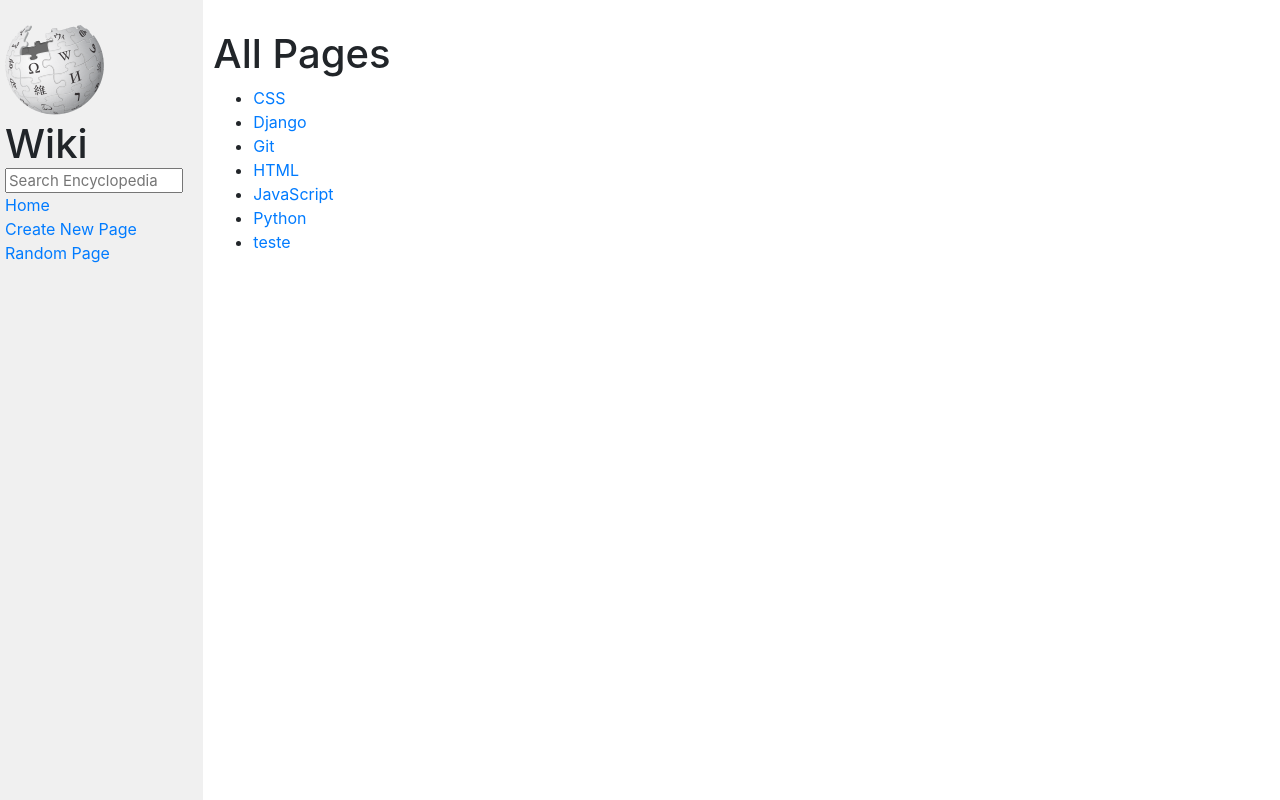
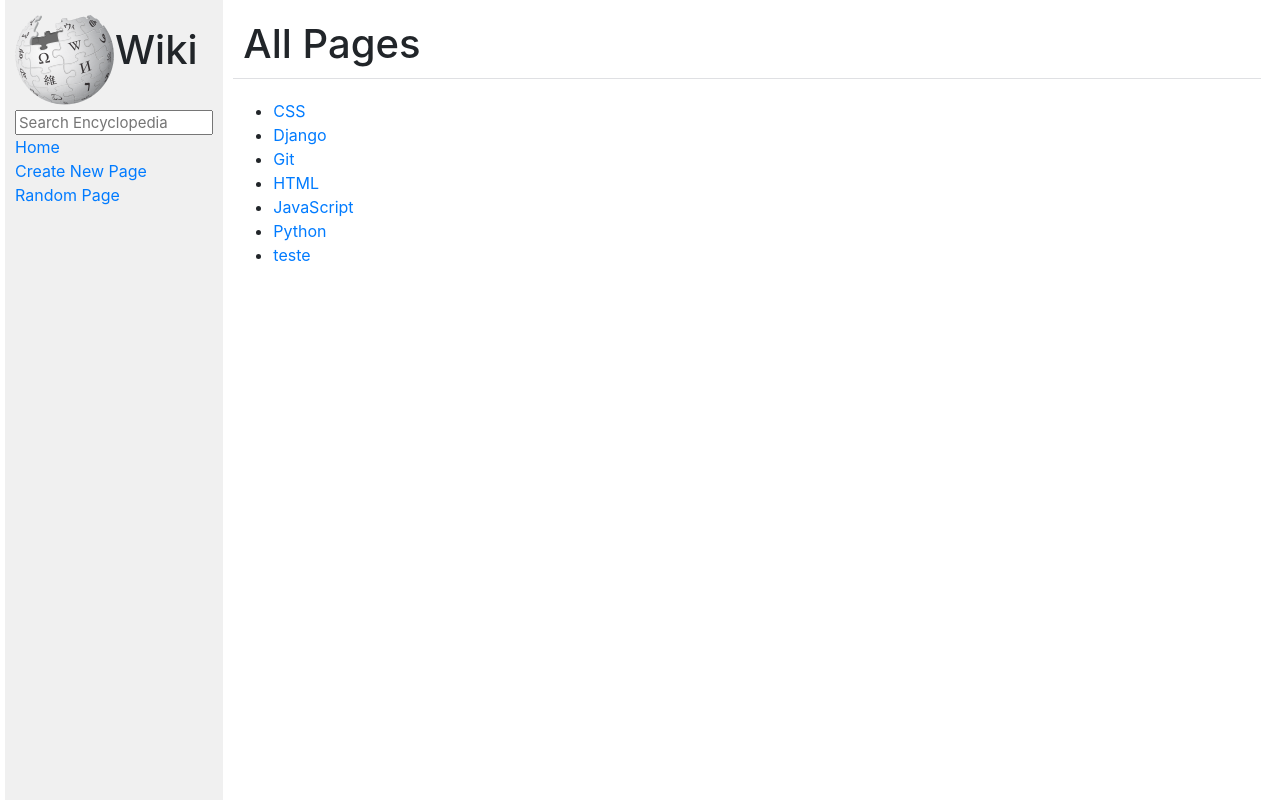
Before and after one commit to Oliveira-Renato/me50, a Django app: page / in a window 1280 px wide. Run offline with Django 3.2, Linux system fonts and the light colour scheme; some libraries are stand-ins or nearby versions.

Commit message:
Project finished!!!

```diff
--- a/wiki/encyclopedia/static/encyclopedia/styles.css
+++ b/wiki/encyclopedia/static/encyclopedia/styles.css
@@ -8,7 +8,9 @@
 
 h1 {
     margin-top: 0px;
-    padding-top: 20px;
+    padding: 10px;
+    border-bottom: 1px solid #7f808f3f;
+    margin-bottom: 20px;
 }
 
 textarea {
@@ -30,7 +32,8 @@
 .sidebar {
     background-color: #f0f0f0;
     height: 100vh;
-    padding: 20px;
+    padding: 10px;
+    margin-left:20px !important;
 }
 
 .sidebar h2 {
--- a/wiki/encyclopedia/templates/encyclopedia/edit.html
+++ b/wiki/encyclopedia/templates/encyclopedia/edit.html
@@ -14,7 +14,7 @@
             <input class="form-control" type="text" name="title" value={{title}}>
         </div>
         <div class="input-group" >
-            <textarea  class="form-control" name="content" id="content-text" cols="30" rows="10" placeholder="#title&#10&#10body...">{{ content }}</textarea>
+            <textarea  class="form-control" name="content" id="content-text" cols="30" rows="10" placeholder="#title&#10&#10body...">{{ content|safe }}</textarea>
         </div>
         <button type="submit" class="btn btn-dark btn-marg">Save Page</button>
 
--- a/wiki/encyclopedia/views.py
+++ b/wiki/encyclopedia/views.py
@@ -16,10 +16,10 @@
     })
 
 
-
 def page(request, name):
     content = util.get_entry(name)
 
+    #return the page to edit the actual content
     if request.method == 'POST':
         return render(request, 'encyclopedia/edit.html', {
             'title':name,
@@ -37,7 +37,6 @@
             raise Http404("Page Not Found")
 
 
-
 def searchPage(request):
     if request.method == 'POST':
         title = request.POST.get('q')
@@ -53,7 +52,9 @@
             return render(request, "encyclopedia/searchPage.html", {
                 "entries": results
                 })
-
+    else:#return a random page
+        rand_page = random.choice(util.list_entries())
+        return HttpResponseRedirect(reverse("page", args=(rand_page,)))
 
 
 def create(request):
```
Also changed, not shown: wiki/entries/Git.md (+6 -0 lines).
